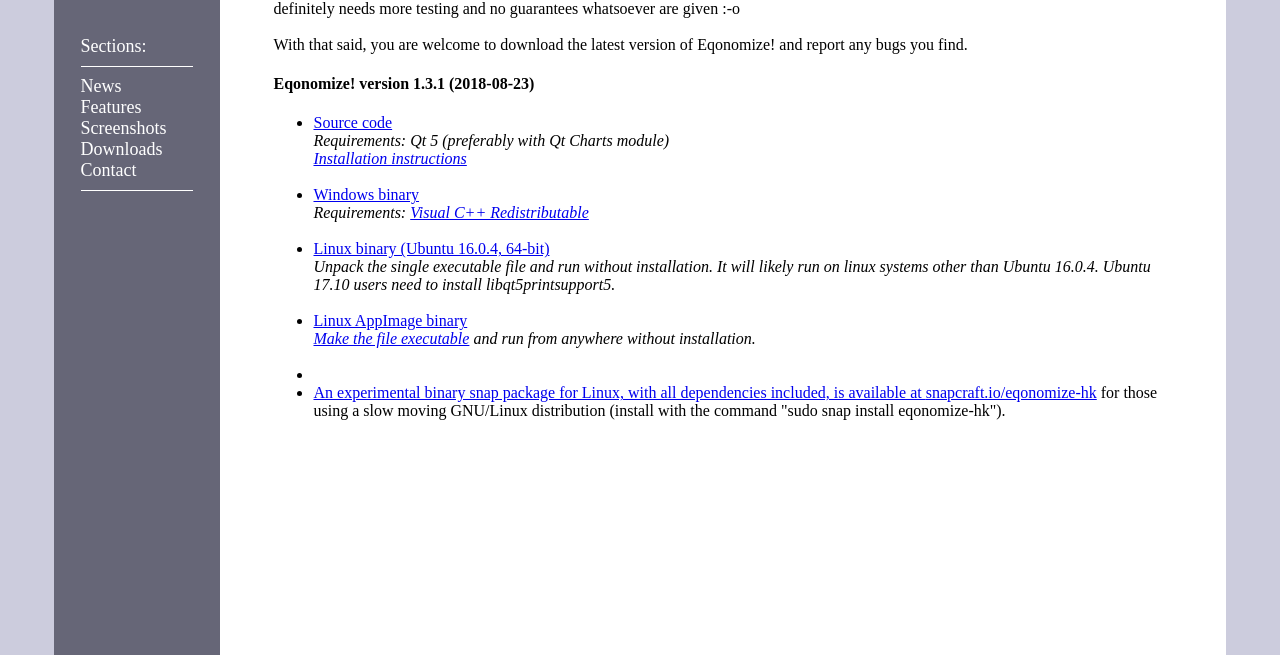
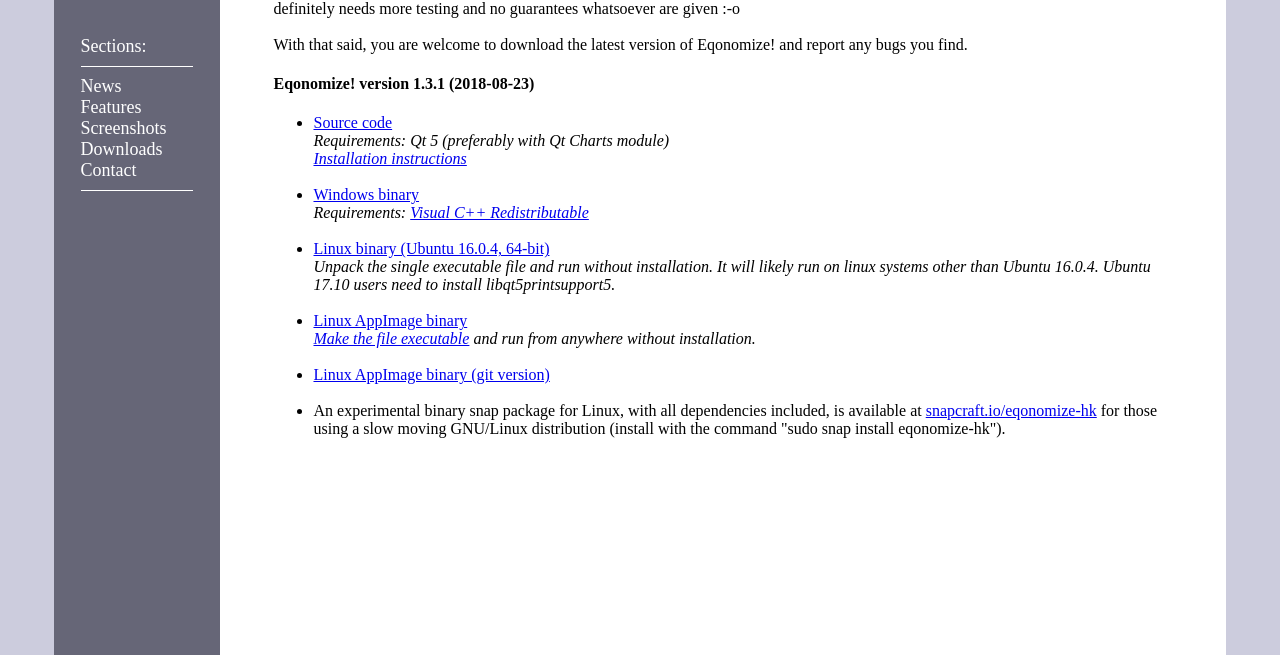
Before and after one commit to Eqonomize/eqonomize.github.io, a plain HTML site: page downloads.html in a window 1280 px wide. Shown: the part 145-800 px from the top of the page. Drawn offline with Linux system fonts and the light colour scheme.

Commit message:
Update Git AppImage link

```diff
--- a/downloads.html
+++ b/downloads.html
@@ -51,7 +51,7 @@ Sections:<br><hr color="White" size="1" noshade>
 	</li>
 	<li><a href="https://github.com/Eqonomize/eqonomize/releases/download/v1.3.1/Eqonomize-1.3.1.AppImage">Linux AppImage binary</a>
 	<br><i><a href="http://discourse.appimage.org/t/how-to-make-an-appimage-executable/80">Make the file executable</a> and run from anywhere without installation.</i><br><br>
-	<li><a href="https://transfer.sh/wsZcZ/Eqonomize-git.6e0e2fb-x86_64.AppImage>Linux AppImage binary (git version)</a><br><br></li>
+	<li><a href="https://transfer.sh/dmd6k/Eqonomize-git.8e01989-x86_64.AppImage">Linux AppImage binary (git version)</a><br><br></li>
 	<li>An experimental binary snap package for Linux, with all dependencies included, is available at <a href="https://snapcraft.io/eqonomize-hk">snapcraft.io/eqonomize-hk</a> for those using a slow moving GNU/Linux distribution (install with the command "sudo snap install eqonomize-hk").</li>
 	</ul>
 	<br><br>
```
